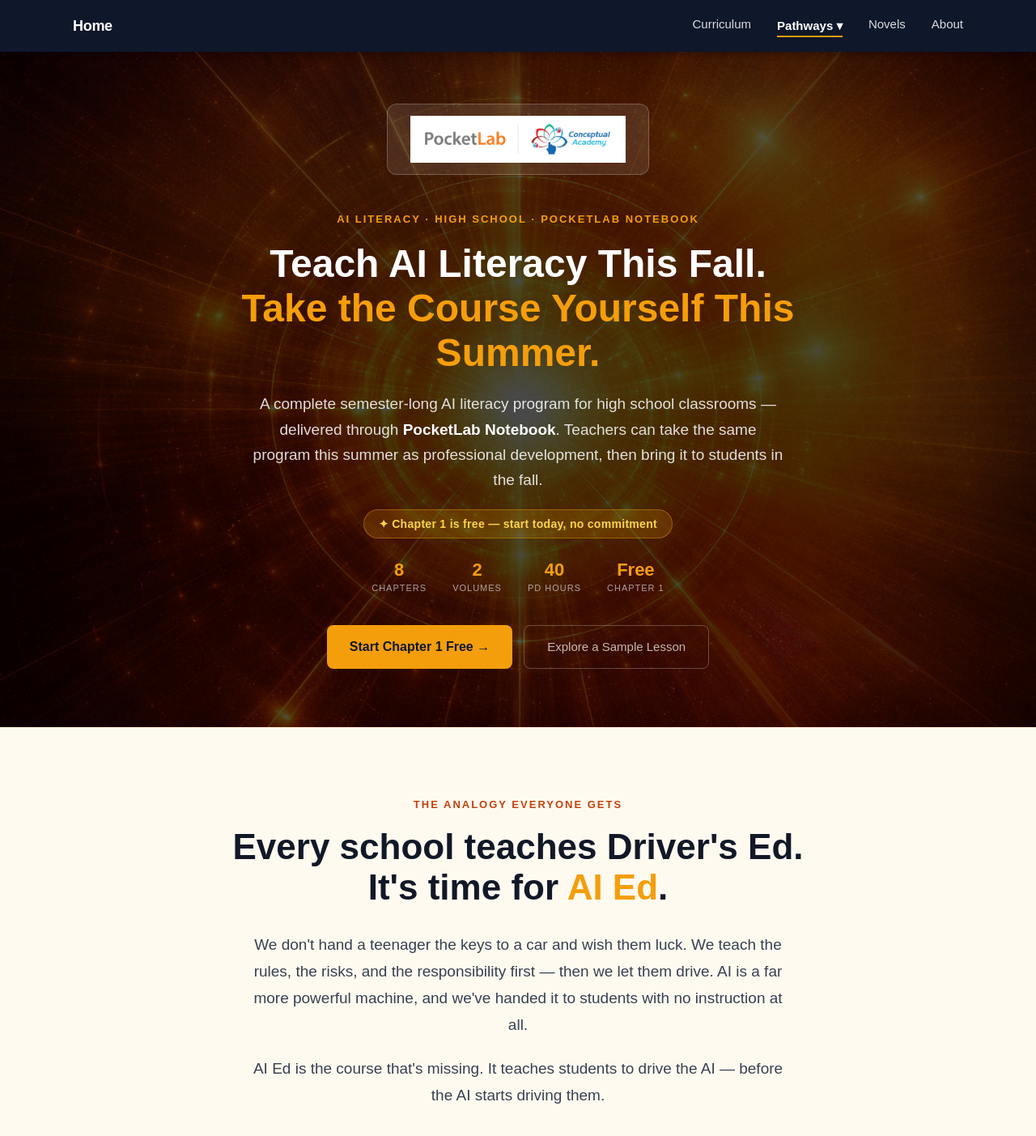
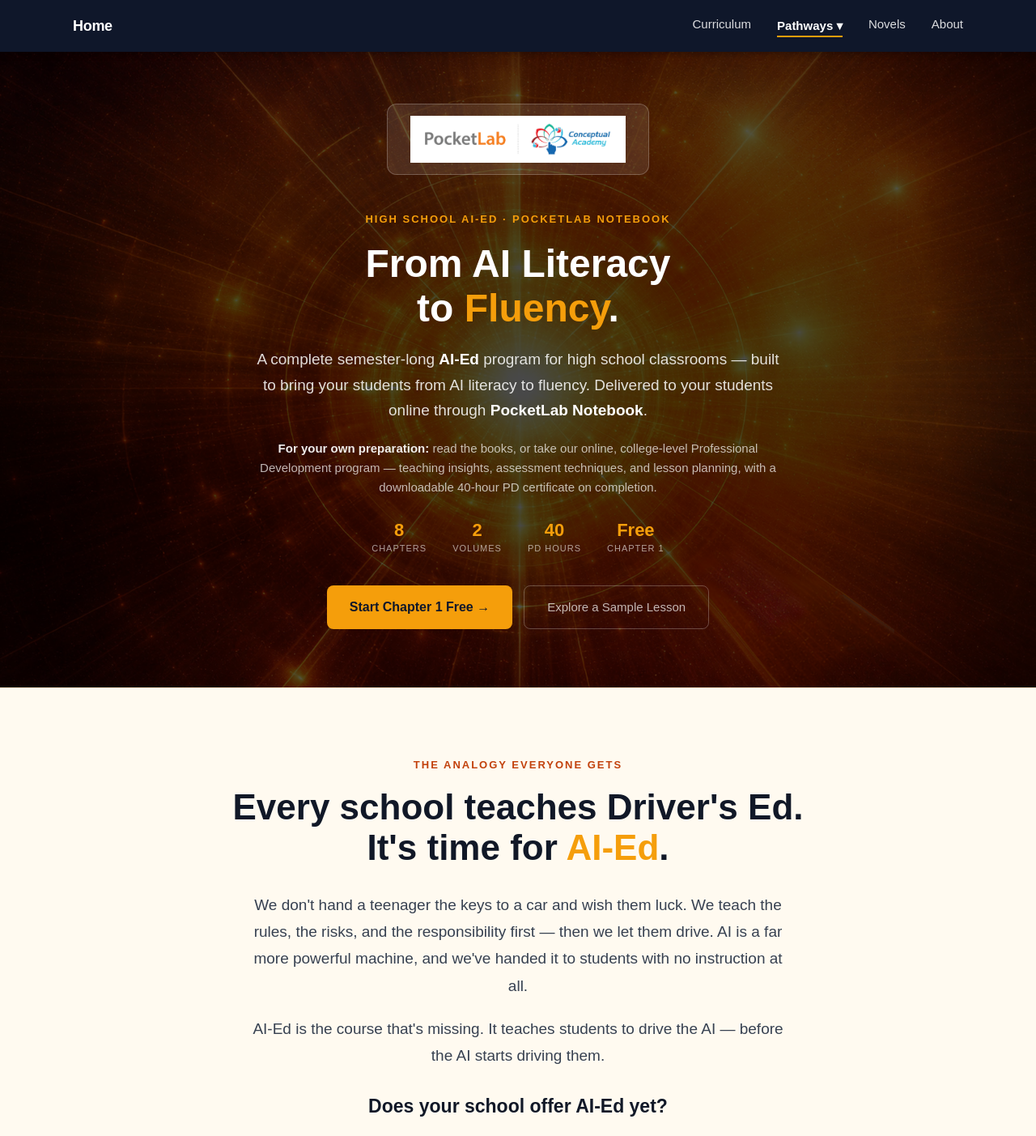
Before and after one commit to Suchocki88/UnderstandingAI.ai, a Next.js app: page /pocketlab in a window 1280 px wide. Shown: the top 1403 px of the page at 81% size. Built offline with nearby package versions, Linux system fonts and the light colour scheme.

Commit message:
Update AI literacy program description and terminology

```diff
--- a/app/pocketlab/page.tsx
+++ b/app/pocketlab/page.tsx
@@ -3,7 +3,7 @@ import type { Metadata } from "next";
 export const metadata: Metadata = {
   title: "AI Literacy for High School | PocketLab × Conceptual Academy",
   description:
-    "A complete semester-long AI literacy program for high school students — the AI Ed every school needs. Delivered through PocketLab Notebook, with teacher PD and a free first chapter.",
+    "A complete semester-long AI-Ed program that brings high school students from AI literacy to fluency. Delivered through PocketLab Notebook, with college-level teacher PD and a free first chapter.",
 };
 
 export default function Page() {
@@ -45,6 +45,11 @@ export default function Page() {
           max-width: 660px; margin: 0 auto 20px; line-height: 1.65;
         }
         .hero-sub strong { color: white; }
+        .hero-prep {
+          font-size: 15px; color: rgba(255,255,255,0.7);
+          max-width: 640px; margin: 0 auto 30px; line-height: 1.6;
+        }
+        .hero-prep strong { color: rgba(255,255,255,0.92); }
         .hero-free-nudge {
           margin: 0 auto 28px; max-width: 500px;
         }
@@ -479,22 +484,23 @@ export default function Page() {
             <img src="/images/PLCALogo.jpg" alt="PocketLab and Conceptual Academy" />
           </div>
 
-          <p className="eyebrow">AI Literacy · High School · PocketLab Notebook</p>
+          <p className="eyebrow">High School AI-Ed · PocketLab Notebook</p>
 
           <h1>
-            Teach AI Literacy This Fall.<br />
-            <span>Take the Course Yourself This Summer.</span>
+            From AI Literacy<br />
+            to <span>Fluency</span>.
           </h1>
 
           <p className="hero-sub">
-            A complete semester-long AI literacy program for high school classrooms —
-            delivered through <strong>PocketLab Notebook</strong>.
-            Teachers can take the same program this summer as professional development,
-            then bring it to students in the fall.
+            A complete semester-long <strong>AI-Ed</strong> program for high school
+            classrooms — built to bring your students from AI literacy to fluency.
+            Delivered to your students online through <strong>PocketLab Notebook</strong>.
           </p>
 
-          <p className="hero-free-nudge">
-            <span>✦ Chapter 1 is free — start today, no commitment</span>
+          <p className="hero-prep">
+            <strong>For your own preparation:</strong> read the books, or take our online,
+            college-level Professional Development program — teaching insights, assessment
+            techniques, and lesson planning, with a downloadable 40-hour PD certificate on completion.
           </p>
 
           <div className="stats-row">
@@ -535,7 +541,7 @@ export default function Page() {
           <p className="eyebrow">The Analogy Everyone Gets</p>
           <h2 className="aied-headline">
             Every school teaches Driver&apos;s Ed.<br />
-            It&apos;s time for <span>AI&nbsp;Ed</span>.
+            It&apos;s time for <span>AI-Ed</span>.
           </h2>
           <p className="aied-body">
             We don&apos;t hand a teenager the keys to a car and wish them luck. We teach
@@ -544,10 +550,10 @@ export default function Page() {
             no instruction at all.
           </p>
           <p className="aied-body">
-            AI&nbsp;Ed is the course that&apos;s missing. It teaches students to drive the
+            AI-Ed is the course that&apos;s missing. It teaches students to drive the
             AI — before the AI starts driving them.
           </p>
-          <p className="aied-kicker">Does your school offer AI&nbsp;Ed yet?</p>
+          <p className="aied-kicker">Does your school offer AI-Ed yet?</p>
           <div className="aied-btn-row">
             <a href="#program" className="btn-aied-primary">
               Start Chapter 1 Free →
@@ -558,7 +564,7 @@ export default function Page() {
               rel="noopener noreferrer"
               className="btn-aied-secondary"
             >
-              Bring AI Ed to Your School →
+              Bring AI-Ed to Your School →
             </a>
           </div>
         </div>
```
